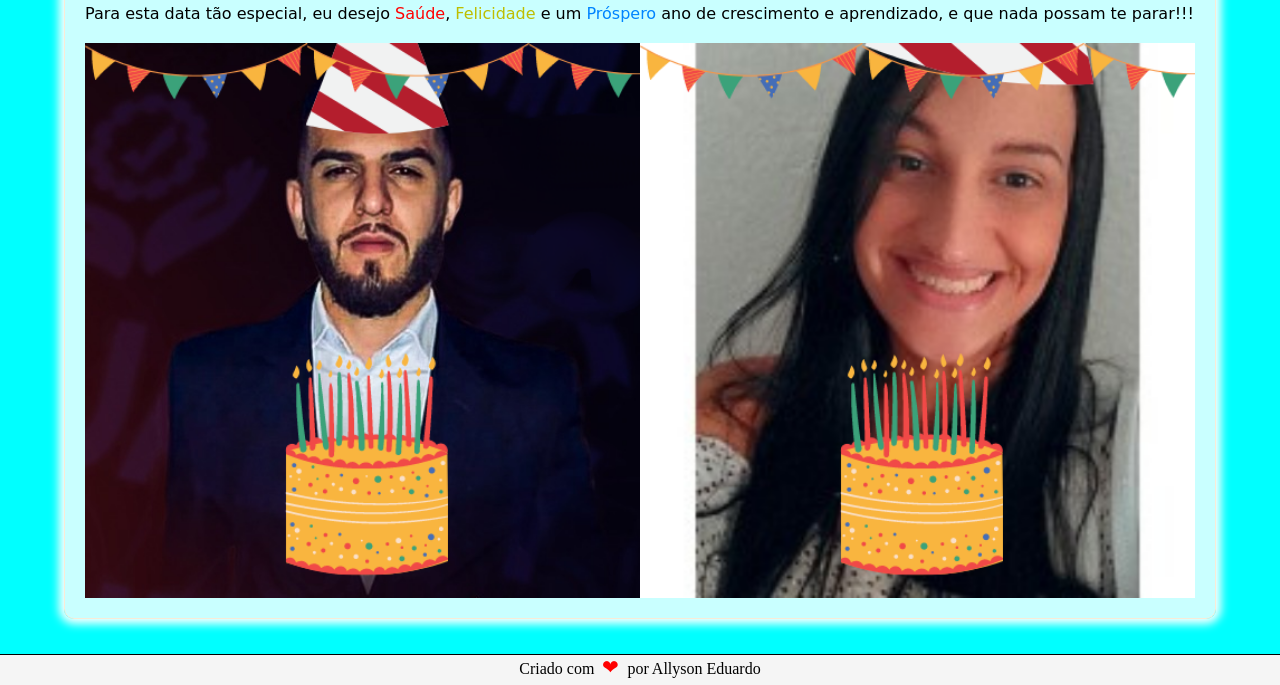
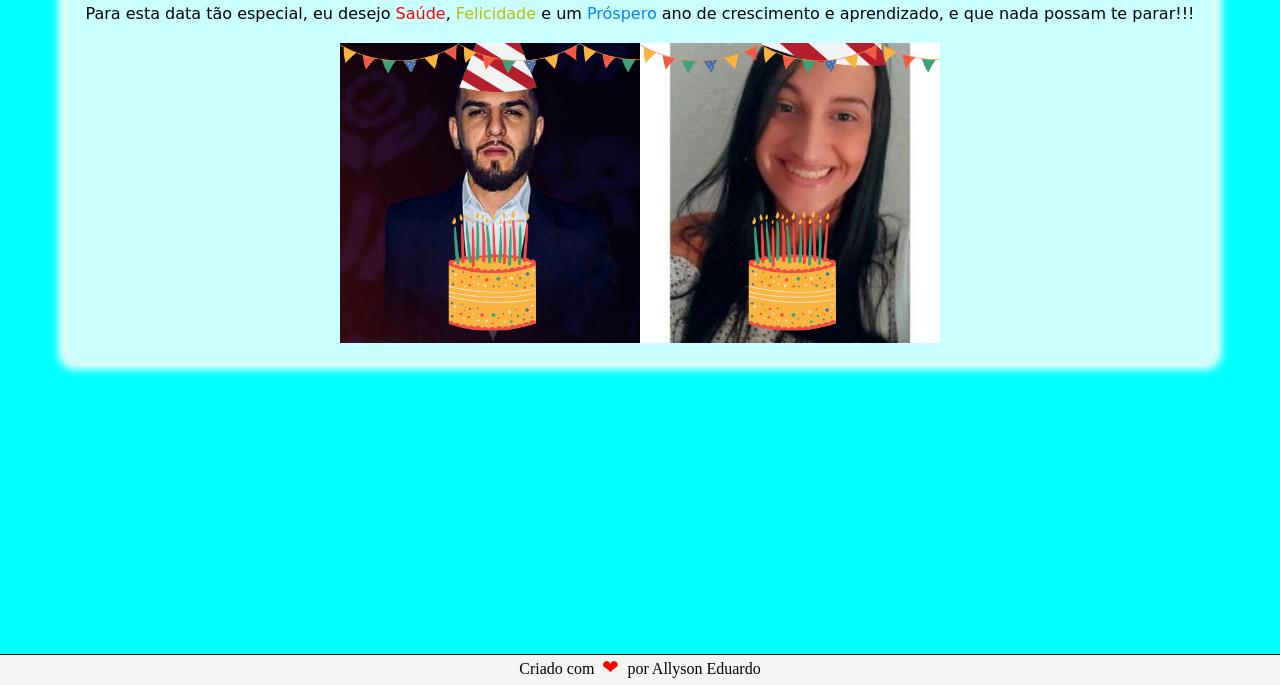
Before and after one commit to Allyson04/happy-birthday, a plain HTML site: page index.html in a window 1280 px wide. Shown: the part 115-800 px from the top of the page. Drawn offline with Linux system fonts and the light colour scheme.

Commit message:
feat: fixing some problems in greater viewports

```diff
--- a/assets/style.css
+++ b/assets/style.css
@@ -8,10 +8,12 @@
 
 body {
     background: cyan;
+    height: calc(100vh-30px);
 }
 
 header {
     font-family: cursive;
+    text-align: center;
     width: 90vw;
     box-shadow: 0 0 10px 5px white;
     border-radius: 10px;
@@ -49,10 +51,11 @@ footer span {
 
 header div {
     display: flex;
+    justify-content: center;
 }
 
 header img {
-    width: 50%;
+    width: min(50%, 300px);
 }
 
 /* footer */
```
